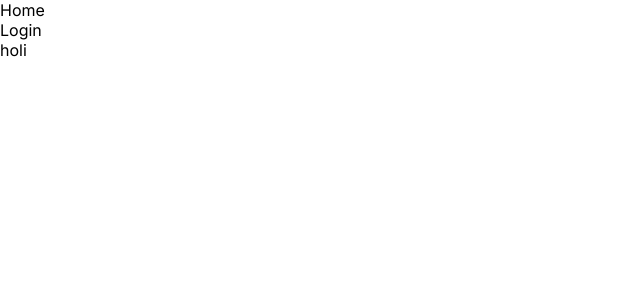
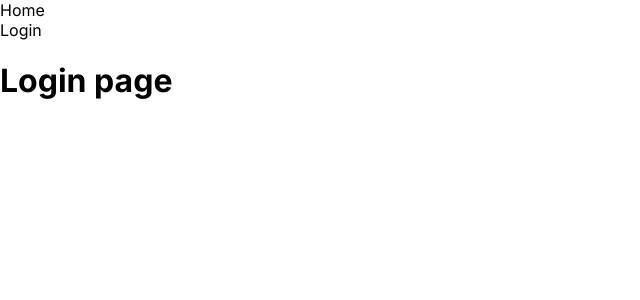
Before and after one commit to The-fourth-elements/The-fourth-Element-CLIENT, a Next.js app: page /login in a window 1280 px wide. Shown: the top 300 px of the page, without its empty margins (0-640 px from the left). Built offline with nearby package versions, Linux system fonts and the light colour scheme.

Commit message:
nonhigh:

```diff
--- a/src/app/login/page.jsx
+++ b/src/app/login/page.jsx
@@ -3,7 +3,8 @@ import React from 'react'
 const LoginPage= () => {
   return (
     <>
-    holi</>
+    <h1>Login page</h1>
+    </>
   )
 }
 
--- a/src/components/navbar/Navbar.jsx
+++ b/src/components/navbar/Navbar.jsx
@@ -4,6 +4,7 @@ const Navbar = ()=> {
     const routes = [
         {label: 'Home',route: '/'},
         {label: 'Login', route: '/login'}
+
     ]
     return (
         <nav>
```
Also changed, not shown: src/app/page.jsx (+8 -12 lines).
